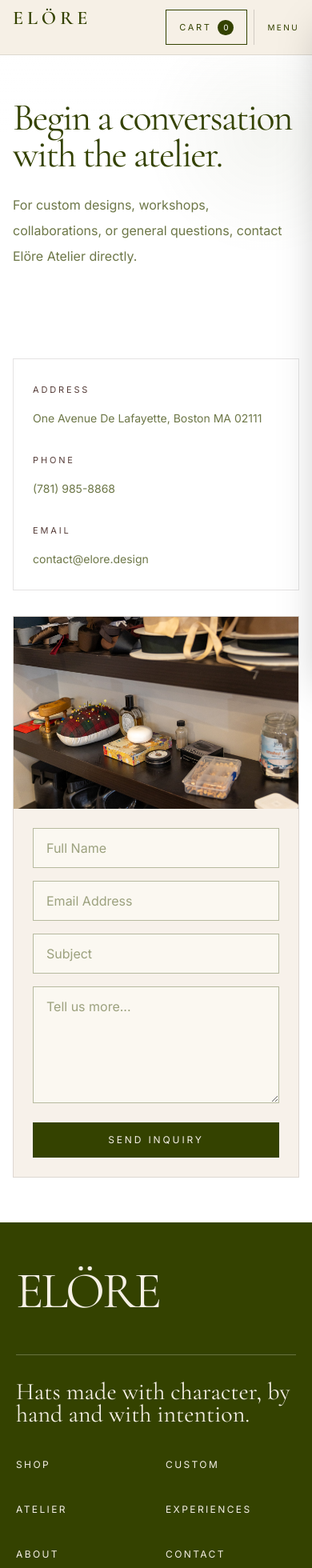
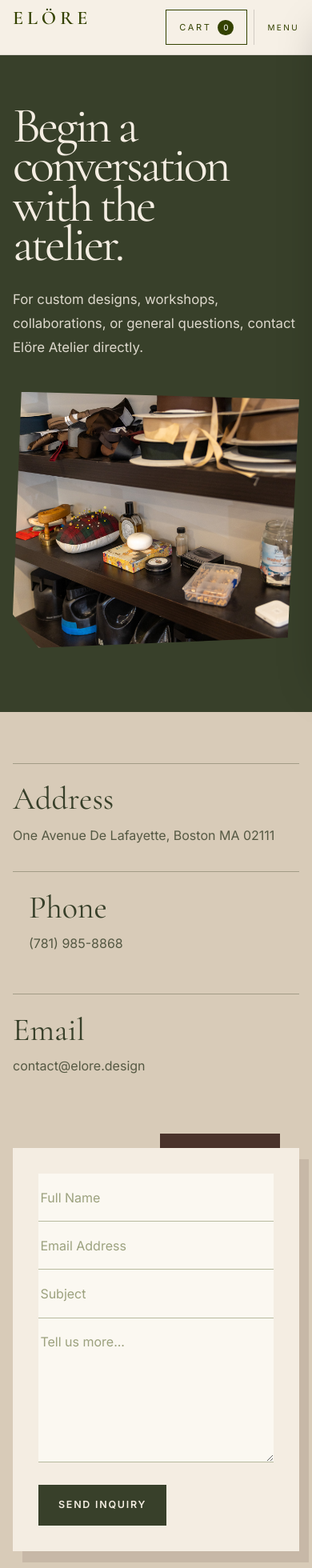
Before and after one commit to caliphsafe/elore-atelier, a Next.js app: page /contact in a window 390 px wide. Shown: the top 1960 px of the page at 80% size. Built offline with nearby package versions, Linux system fonts and the light colour scheme.

Commit message:
Add files via upload

```diff
--- a/app/contact/page.tsx
+++ b/app/contact/page.tsx
@@ -2,78 +2,61 @@ import Image from "next/image";
 
 export default function ContactPage() {
   return (
-    <>
-      <section className="section-pad pt-12 md:pt-14">
-        <div className="editorial-container">
-          <div className="max-w-4xl">
-            <h1 className="serif-display text-5xl leading-[0.95] tracking-hero text-brand-ink md:text-7xl">
-              Begin a conversation with the atelier.
-            </h1>
-            <p className="mt-6 max-w-2xl text-base leading-8 text-brand-ink/72 md:text-lg">
-              For custom designs, workshops, collaborations, or general
-              questions, contact Elöre Atelier directly.
+    <main className="contact-page">
+      <section className="contact-hero">
+        <div className="editorial-container contact-hero__inner">
+          <div className="contact-hero__copy">
+            <h1 className="serif-display">Begin a conversation with the atelier.</h1>
+            <p>
+              For custom designs, workshops, collaborations, or general questions,
+              contact Elöre Atelier directly.
             </p>
+          </div>
+
+          <div className="contact-hero__image">
+            <Image
+              src="/images/contact/studio.jpg"
+              alt="ELÖRE Atelier studio in Downtown Boston"
+              fill
+              priority
+              sizes="(max-width: 900px) 100vw, 48vw"
+              className="object-cover"
+            />
           </div>
         </div>
       </section>
 
-      <section className="section-pad pt-6">
-        <div className="editorial-container grid gap-8 lg:grid-cols-[1fr_1fr]">
-          <div className="rounded-luxe border thin-border bg-white p-6 shadow-soft md:p-8">
-            <div className="grid gap-6 text-sm leading-7 text-brand-ink/72 md:text-base">
-              <div>
-                <p className="text-[11px] uppercase tracking-[0.26em] text-brand-mocha">
-                  Address
-                </p>
-                <p className="mt-2">One Avenue De Lafayette, Boston MA 02111</p>
-              </div>
-
-              <div>
-                <p className="text-[11px] uppercase tracking-[0.26em] text-brand-mocha">
-                  Phone
-                </p>
-                <p className="mt-2">(781) 985-8868</p>
-              </div>
-
-              <div>
-                <p className="text-[11px] uppercase tracking-[0.26em] text-brand-mocha">
-                  Email
-                </p>
-                <p className="mt-2">contact@elore.design</p>
-              </div>
-            </div>
-          </div>
-
-          <div className="overflow-hidden rounded-luxe border thin-border bg-[#f7f1ea] shadow-soft">
-            <div className="relative min-h-[240px] overflow-hidden">
-              <Image
-                src="/images/contact/studio.jpg"
-                alt="ELÖRE Atelier studio in Downtown Boston"
-                fill
-                sizes="(max-width: 1024px) 100vw, 50vw"
-                className="object-cover"
-              />
+      <section className="contact-content">
+        <div className="editorial-container contact-content__inner">
+          <aside className="contact-details">
+            <div className="contact-detail">
+              <h2 className="serif-display">Address</h2>
+              <p>One Avenue De Lafayette, Boston MA 02111</p>
             </div>
 
-            <div className="p-6 md:p-8">
-              <div className="grid gap-4">
-                <input placeholder="Full Name" className="rounded-xl border thin-border bg-white px-4 py-3 outline-none" />
-                <input placeholder="Email Address" className="rounded-xl border thin-border bg-white px-4 py-3 outline-none" />
-                <input placeholder="Subject" className="rounded-xl border thin-border bg-white px-4 py-3 outline-none" />
-                <textarea
-                  placeholder="Tell us more..."
-                  rows={5}
-                  className="rounded-xl border thin-border bg-white px-4 py-3 outline-none"
-                />
+            <div className="contact-detail contact-detail--offset">
+              <h2 className="serif-display">Phone</h2>
+              <a href="tel:+17819858868">(781) 985-8868</a>
+            </div>
 
-                <button className="mt-2 rounded-full bg-brand-ink px-6 py-3 text-xs uppercase tracking-[0.24em] text-white transition hover:bg-brand-mocha">
-                  Send Inquiry
-                </button>
-              </div>
+            <div className="contact-detail">
+              <h2 className="serif-display">Email</h2>
+              <a href="mailto:contact@elore.design">contact@elore.design</a>
+            </div>
+          </aside>
+
+          <div className="contact-form-panel">
+            <div className="contact-form-panel__accent" aria-hidden="true" />
+            <div className="contact-form-panel__form">
+              <input placeholder="Full Name" className="contact-field" />
+              <input placeholder="Email Address" className="contact-field" />
+              <input placeholder="Subject" className="contact-field" />
+              <textarea placeholder="Tell us more..." rows={6} className="contact-field contact-field--textarea" />
+              <button className="contact-submit">Send Inquiry</button>
             </div>
           </div>
         </div>
       </section>
-    </>
+    </main>
   );
 }
--- a/app/globals.css
+++ b/app/globals.css
@@ -1977,3 +1977,343 @@ a[class*="rounded-full"] {
     margin-top: -2rem;
   }
 }
+
+/* =========================================================
+   ELÖRE V13 — EXPERIENCES / ABOUT / CONTACT REFINEMENT
+   ========================================================= */
+
+/* EXPERIENCES — make the statement physically overlap the hero. */
+.experience-opening {
+  position: relative;
+  z-index: 1;
+}
+
+.experience-story {
+  position: relative;
+  z-index: 20;
+  margin-top: clamp(-7rem, -8vw, -4.5rem) !important;
+  pointer-events: none;
+}
+
+.experience-story__inner {
+  position: relative;
+  z-index: 21;
+  pointer-events: auto;
+}
+
+.experience-story__statement {
+  position: relative;
+  z-index: 30;
+  margin-top: 0 !important;
+  transform: translateZ(0);
+  box-shadow: 0 28px 70px rgba(28, 35, 20, .22);
+}
+
+.experience-story__included {
+  pointer-events: auto;
+}
+
+/* ABOUT — retain three columns but break the rigid card rhythm. */
+.about-principles-grid {
+  align-items: start;
+  gap: clamp(1rem, 2vw, 2rem);
+}
+
+.about-principle-card {
+  position: relative;
+  background: rgba(251, 248, 241, .58);
+  border: 0;
+  overflow: visible;
+}
+
+.about-principle-card::before {
+  content: "";
+  position: absolute;
+  inset: 14px -10px -12px 12px;
+  z-index: -1;
+  background: rgba(74, 51, 43, .10);
+}
+
+.about-principle-card:nth-child(1) {
+  transform: translateY(1.75rem) rotate(-.4deg);
+}
+
+.about-principle-card:nth-child(2) {
+  transform: translateY(-.75rem) rotate(.25deg);
+}
+
+.about-principle-card:nth-child(3) {
+  transform: translateY(2.75rem) rotate(-.2deg);
+}
+
+.about-principle-card__image {
+  min-height: 0;
+  aspect-ratio: 1.18 / .82;
+  clip-path: polygon(0 0, 100% 2%, 98% 96%, 3% 100%);
+}
+
+.about-principle-card:nth-child(2) .about-principle-card__image {
+  aspect-ratio: 1.12 / .76;
+  clip-path: polygon(2% 0, 100% 0, 97% 100%, 0 96%);
+}
+
+.about-principle-card:nth-child(3) .about-principle-card__image {
+  aspect-ratio: 1.2 / .84;
+  clip-path: polygon(0 3%, 97% 0, 100% 95%, 4% 100%);
+}
+
+.about-principle-card__copy {
+  padding: 1.6rem 1.35rem 2rem;
+}
+
+.about-principle-card__copy h3 {
+  font-size: clamp(2.25rem, 3vw, 3.35rem) !important;
+  line-height: .95 !important;
+}
+
+/* CONTACT — editorial olive / espresso / sand treatment. */
+.contact-page {
+  background: var(--elore-v7-bone);
+  color: var(--elore-v7-olive-deep);
+}
+
+.contact-hero {
+  position: relative;
+  overflow: hidden;
+  background: var(--elore-v7-olive-deep);
+  color: var(--elore-v7-bone);
+}
+
+.contact-hero::before {
+  content: "";
+  position: absolute;
+  right: -10vw;
+  bottom: -34%;
+  width: 42vw;
+  aspect-ratio: 1;
+  background: var(--elore-v7-sand);
+  transform: rotate(13deg);
+  opacity: .92;
+}
+
+.contact-hero__inner {
+  position: relative;
+  z-index: 1;
+  display: grid;
+  grid-template-columns: minmax(0, .9fr) minmax(0, 1.1fr);
+  gap: clamp(2.5rem, 5vw, 6rem);
+  align-items: center;
+  min-height: clamp(580px, 72svh, 760px);
+  padding: clamp(4.5rem, 8vw, 8rem) 3rem;
+}
+
+.contact-hero__copy h1 {
+  max-width: 8ch;
+  margin: 0;
+  color: var(--elore-v7-bone);
+  font-size: clamp(4.8rem, 7.3vw, 8.5rem);
+  line-height: .79;
+  letter-spacing: -.055em;
+}
+
+.contact-hero__copy p {
+  max-width: 36rem;
+  margin: 1.8rem 0 0;
+  color: rgba(244,237,226,.88);
+  font-size: 1.05rem;
+  line-height: 1.8;
+}
+
+.contact-hero__image {
+  position: relative;
+  min-height: clamp(390px, 42vw, 590px);
+  overflow: hidden;
+  clip-path: polygon(3% 0, 100% 3%, 96% 96%, 9% 100%, 0 87%);
+  box-shadow: 24px 30px 0 rgba(74,51,43,.34);
+}
+
+.contact-content {
+  background: var(--elore-v7-sand);
+}
+
+.contact-content__inner {
+  display: grid;
+  grid-template-columns: minmax(0, .82fr) minmax(0, 1.18fr);
+  gap: clamp(2.5rem, 6vw, 7rem);
+  padding: clamp(4rem, 7vw, 7rem) 3rem;
+}
+
+.contact-details {
+  display: grid;
+  align-content: start;
+  gap: 0;
+}
+
+.contact-detail {
+  padding: 1.6rem 0 2rem;
+  border-top: 1px solid rgba(56,64,42,.34);
+}
+
+.contact-detail--offset {
+  padding-left: clamp(1rem, 4vw, 4rem);
+}
+
+.contact-detail h2 {
+  margin: 0;
+  color: var(--elore-v7-olive-deep);
+  font-size: clamp(2.5rem, 4vw, 4.5rem);
+  line-height: .9;
+}
+
+.contact-detail p,
+.contact-detail a {
+  display: inline-block;
+  margin: .9rem 0 0;
+  color: rgba(56,64,42,.82);
+  font-size: 1rem;
+  line-height: 1.65;
+}
+
+.contact-detail a:hover {
+  color: var(--elore-v7-maroon);
+}
+
+.contact-form-panel {
+  position: relative;
+  overflow: visible;
+  background: var(--elore-v7-bone);
+  box-shadow: 22px 26px 0 rgba(74,51,43,.14);
+}
+
+.contact-form-panel__accent {
+  position: absolute;
+  top: -18px;
+  right: 24px;
+  width: 42%;
+  height: 18px;
+  background: var(--elore-v7-maroon);
+}
+
+.contact-form-panel__form {
+  display: grid;
+  gap: 0;
+  padding: clamp(2rem, 4vw, 4rem);
+}
+
+.contact-field {
+  width: 100%;
+  border: 0;
+  border-bottom: 1px solid rgba(56,64,42,.34);
+  border-radius: 0;
+  background: transparent;
+  padding: 1.1rem .15rem;
+  color: var(--elore-v7-olive-deep);
+  font: inherit;
+  outline: none;
+}
+
+.contact-field::placeholder {
+  color: rgba(56,64,42,.58);
+}
+
+.contact-field:focus {
+  border-color: var(--elore-v7-maroon);
+}
+
+.contact-field--textarea {
+  resize: vertical;
+  min-height: 150px;
+}
+
+.contact-submit {
+  justify-self: start;
+  margin-top: 1.75rem;
+  border: 1px solid var(--elore-v7-olive-deep);
+  border-radius: 0;
+  background: var(--elore-v7-olive-deep);
+  padding: .95rem 1.5rem;
+  color: var(--elore-v7-bone);
+  font-size: .78rem;
+  font-weight: 700;
+  letter-spacing: .14em;
+  text-transform: uppercase;
+}
+
+.contact-submit:hover,
+.contact-submit:focus-visible {
+  border-color: var(--elore-v7-maroon);
+  background: var(--elore-v7-maroon);
+  color: var(--elore-v7-bone);
+}
+
+@media (max-width: 900px) {
+  .experience-story {
+    margin-top: -4.5rem !important;
+  }
+
+  .about-principle-card:nth-child(1),
+  .about-principle-card:nth-child(2),
+  .about-principle-card:nth-child(3) {
+    transform: none;
+  }
+
+  .contact-hero__inner,
+  .contact-content__inner {
+    grid-template-columns: 1fr;
+  }
+
+  .contact-hero__inner {
+    min-height: auto;
+    padding: 4rem 1.5rem 5rem;
+  }
+
+  .contact-hero__image {
+    min-height: 420px;
+  }
+
+  .contact-content__inner {
+    padding: 4rem 1.5rem;
+  }
+}
+
+@media (max-width: 767px) {
+  .experience-story {
+    margin-top: -3.25rem !important;
+  }
+
+  .about-principles-grid {
+    gap: 1.5rem;
+  }
+
+  .about-principle-card::before {
+    inset: 10px -5px -8px 8px;
+  }
+
+  .about-principle-card__image,
+  .about-principle-card:nth-child(2) .about-principle-card__image,
+  .about-principle-card:nth-child(3) .about-principle-card__image {
+    aspect-ratio: 1.25 / .82;
+  }
+
+  .contact-hero__inner,
+  .contact-content__inner {
+    padding-left: 1rem;
+    padding-right: 1rem;
+  }
+
+  .contact-hero__copy h1 {
+    font-size: clamp(3.8rem, 16vw, 5.8rem);
+  }
+
+  .contact-hero__image {
+    min-height: 320px;
+  }
+
+  .contact-detail--offset {
+    padding-left: 1.25rem;
+  }
+
+  .contact-form-panel {
+    box-shadow: 12px 14px 0 rgba(74,51,43,.12);
+  }
+}
```
